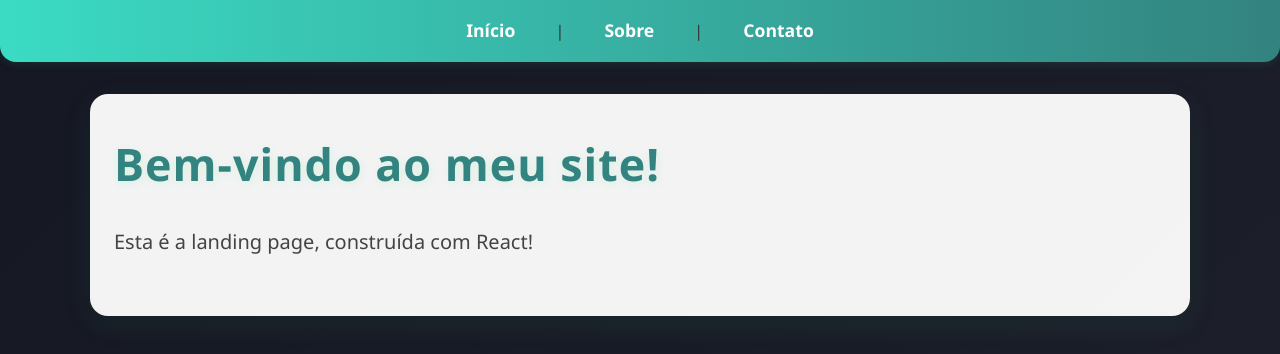
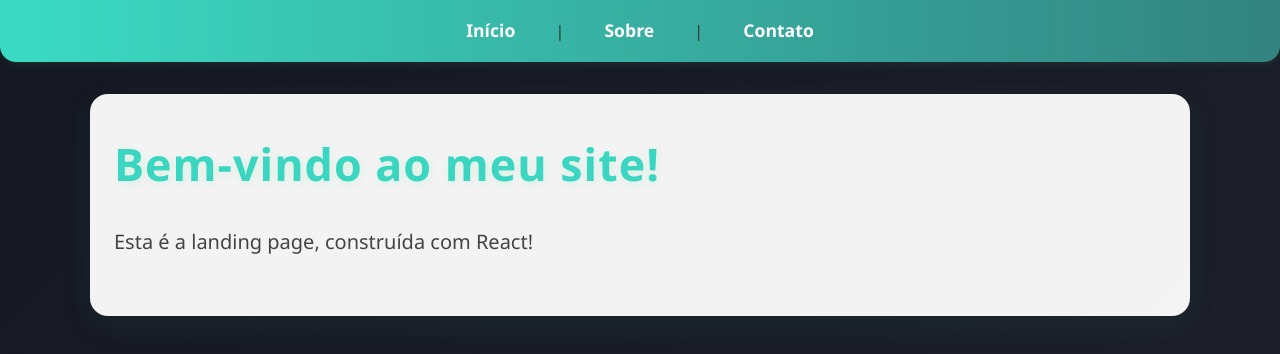
Before and after one commit to Jmigliatti/myProfile, a React (Create React App) app: page / in a window 1280 px wide. Shown: the top 354 px of the page. Built offline with nearby package versions, Linux system fonts and the light colour scheme.

Commit message:
mudando cores do css

```diff
--- a/src/assets/styles.css
+++ b/src/assets/styles.css
@@ -54,7 +54,7 @@ nav a:hover {
 
 /* Títulos das páginas */
 h1 {
-  color: #338380;
+  color: #3ad6c1;
   font-size: 2.8rem;
   margin-bottom: 22px;
   text-shadow: 1px 2px 8px rgba(67, 233, 123, 0.15);
@@ -79,7 +79,7 @@ button, .btn {
   font-size: 1rem;
   font-weight: 600;
   cursor: pointer;
-  box-shadow: 0 2px 8px rgba(67, 233, 123, 0.12);
+  box-shadow: 0 2px 8px rgb(20,20,35);
   transition: background 0.3s, box-shadow 0.3s;
   margin-top: 12px;
 }
```
